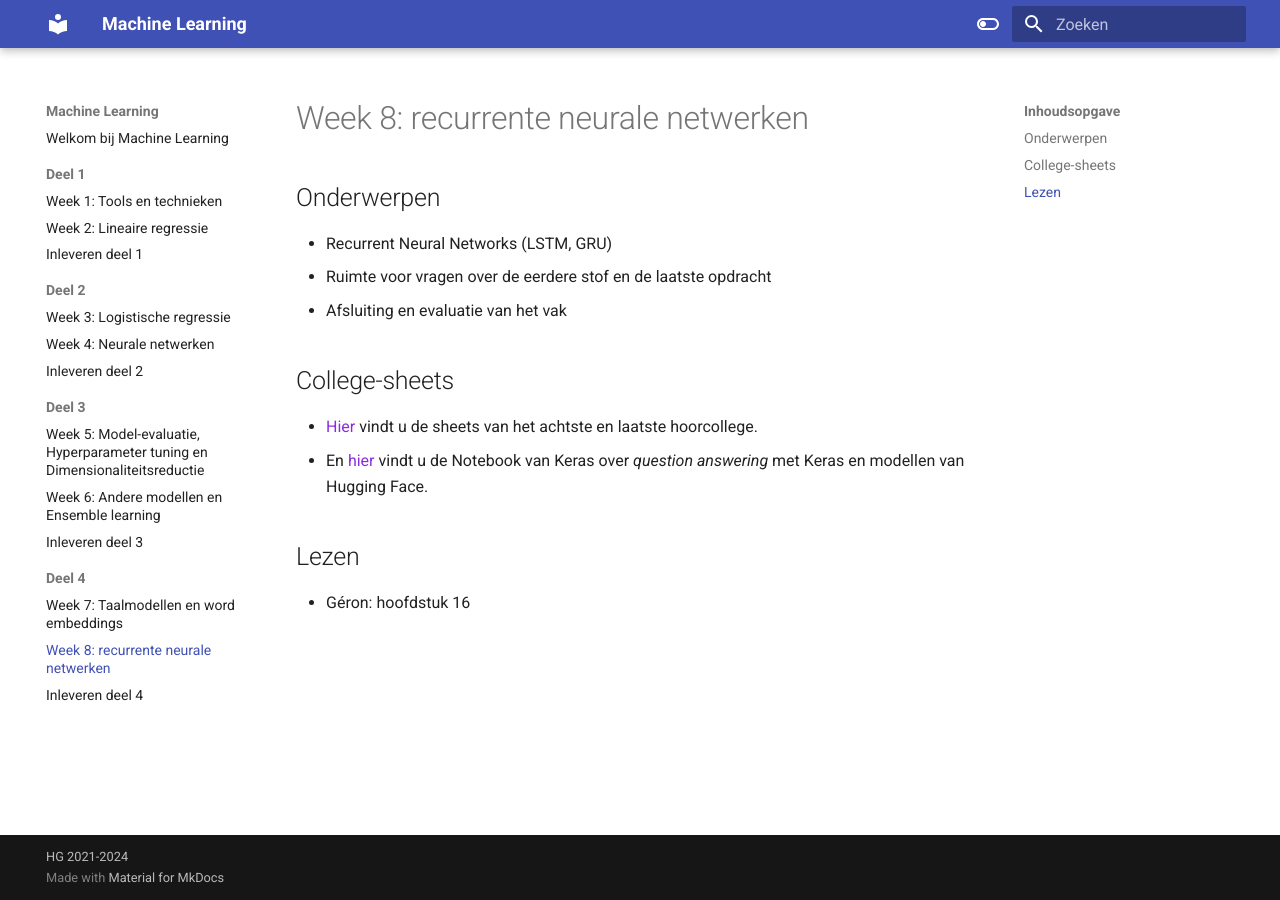
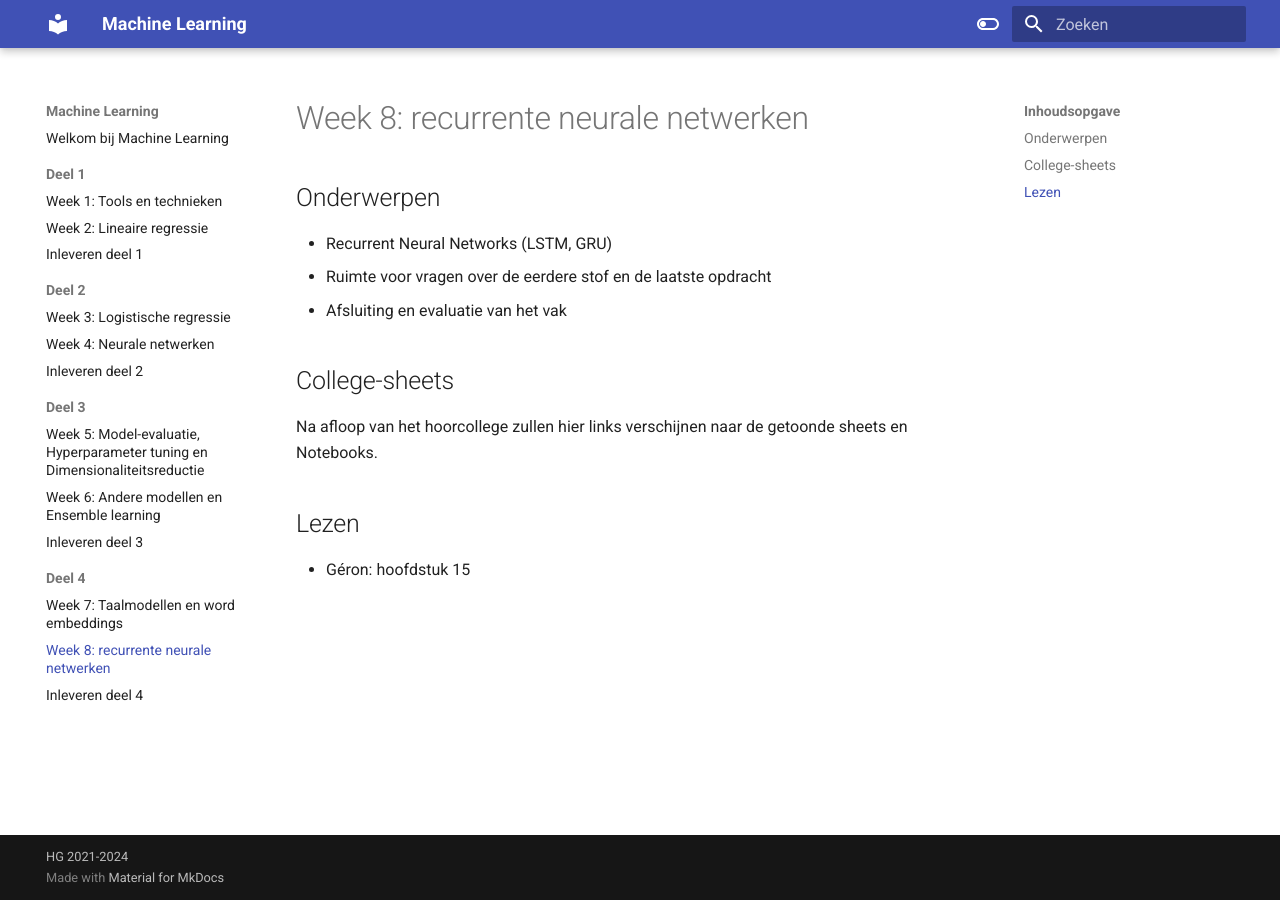
Before and after one commit to hanze-hbo-ict/Machine-Learning, an MkDocs documentation site: the page built from docs/deel4/week8.md, in a window 1280 px wide. Built offline with MkDocs 1.6.1 and Material for MkDocs 9.7.7, drawn with Linux system fonts in a browser that asks for light colours.

Commit message:
Minor corrections for last three weeks

```diff
--- a/docs/deel4/week8.md
+++ b/docs/deel4/week8.md
@@ -8,9 +8,8 @@
 
 ## College-sheets
 
-* [Hier]() vindt u de sheets van het achtste en laatste hoorcollege.
-* En [hier](https://keras.io/examples/nlp/question_answering/) vindt u de Notebook van Keras over _question answering_ met Keras en modellen van Hugging Face.
+Na afloop van het hoorcollege zullen hier links verschijnen naar de getoonde sheets en Notebooks.
 
 ## Lezen
 
-* Géron: hoofdstuk 16
+* Géron: hoofdstuk 15
```
Also changed, not shown: docs/deel3/week6.md (+2 -2 lines), docs/deel4/inleveren.md (+1 -1 lines), docs/deel4/week7.md (+1 -1 lines).
